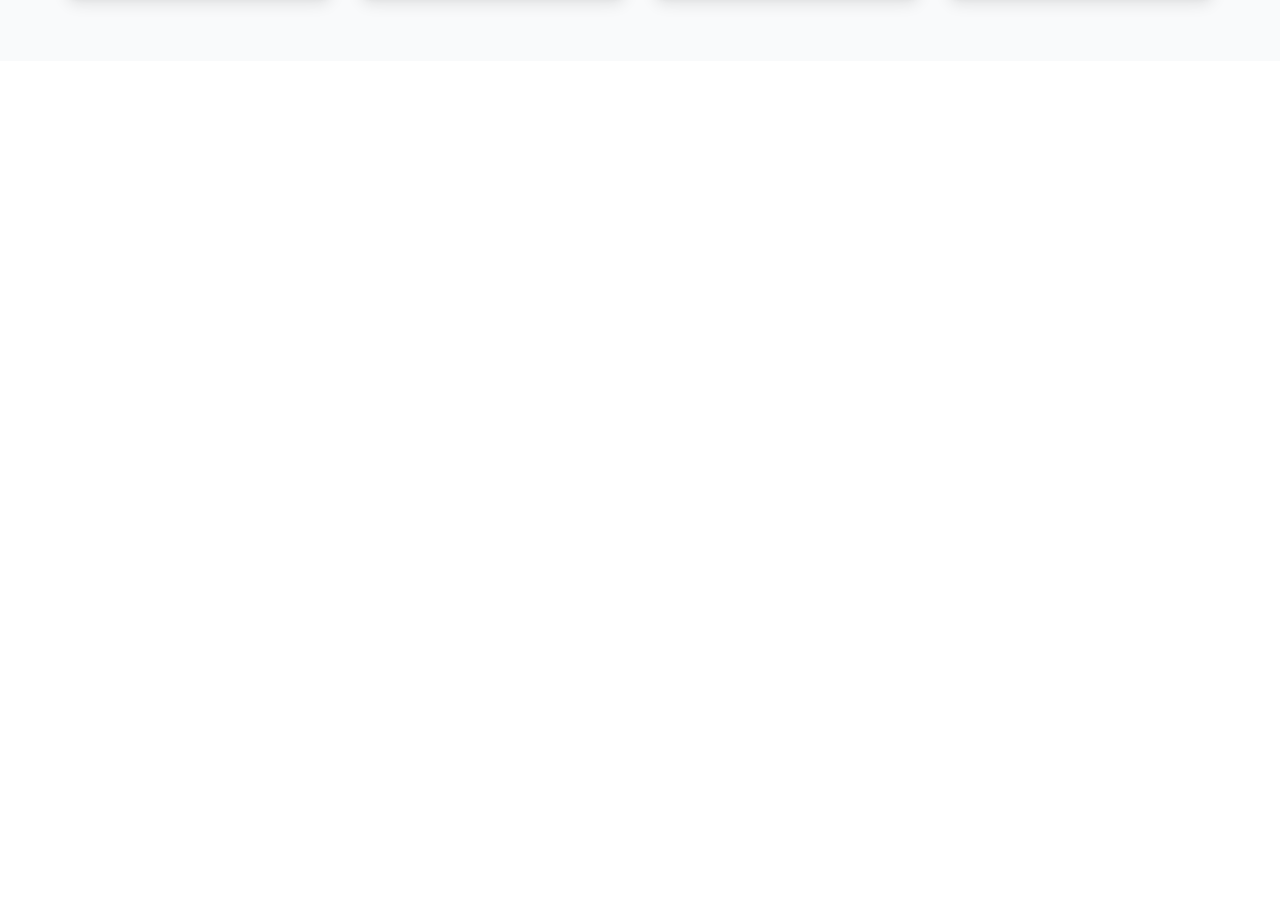
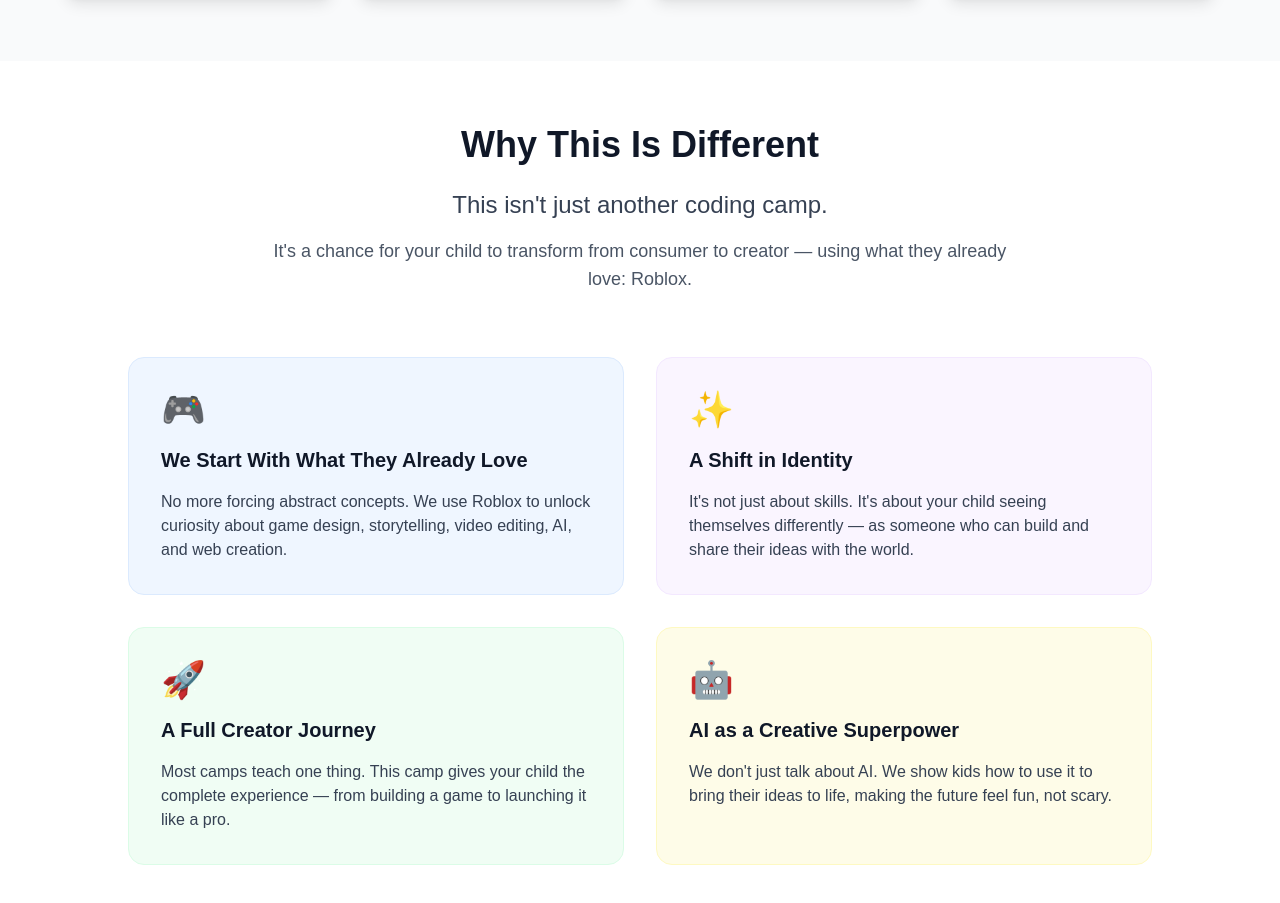
Before and after one commit to rafidhoda/robloxcreatorcamp, a Next.js app: page / in a window 1280 px wide. Shown: the part 1500-2403 px from the top of the page. Before the commit the page ends 1561 px from the top, so only its background shows below. Built offline with nearby package versions, Linux system fonts and the light colour scheme.

Commit message:
Why this is different section

```diff
--- a/src/app/page.tsx
+++ b/src/app/page.tsx
@@ -132,6 +132,65 @@ export default function Home() {
           </div>
         </div>
       </section>
+
+      {/* Why This Is Different Section */}
+      <section className="py-16 px-4 bg-white">
+        <div className="max-w-5xl mx-auto">
+          <div className="text-center mb-16">
+            <h2 className="text-3xl md:text-4xl font-extrabold text-gray-900 mb-6">
+              Why This Is Different
+            </h2>
+            <p className="text-xl md:text-2xl text-gray-700 mb-4">
+              This isn&apos;t just another coding camp.
+            </p>
+            <p className="text-lg text-gray-600 max-w-3xl mx-auto">
+              It&apos;s a chance for your child to transform from consumer to creator — using what they already love: Roblox.
+            </p>
+          </div>
+
+          <div className="grid grid-cols-1 md:grid-cols-2 gap-8">
+            <div className="bg-blue-50 p-8 rounded-2xl border border-blue-100">
+              <div className="text-4xl mb-4">🎮</div>
+              <h3 className="text-xl font-bold text-gray-900 mb-4">
+                We Start With What They Already Love
+              </h3>
+              <p className="text-gray-700">
+                No more forcing abstract concepts. We use Roblox to unlock curiosity about game design, storytelling, video editing, AI, and web creation.
+              </p>
+            </div>
+
+            <div className="bg-purple-50 p-8 rounded-2xl border border-purple-100">
+              <div className="text-4xl mb-4">✨</div>
+              <h3 className="text-xl font-bold text-gray-900 mb-4">
+                A Shift in Identity
+              </h3>
+              <p className="text-gray-700">
+                It&apos;s not just about skills. It&apos;s about your child seeing themselves differently — as someone who can build and share their ideas with the world.
+              </p>
+            </div>
+
+            <div className="bg-green-50 p-8 rounded-2xl border border-green-100">
+              <div className="text-4xl mb-4">🚀</div>
+              <h3 className="text-xl font-bold text-gray-900 mb-4">
+                A Full Creator Journey
+              </h3>
+              <p className="text-gray-700">
+                Most camps teach one thing. This camp gives your child the complete experience — from building a game to launching it like a pro.
+              </p>
+            </div>
+
+            <div className="bg-yellow-50 p-8 rounded-2xl border border-yellow-100">
+              <div className="text-4xl mb-4">🤖</div>
+              <h3 className="text-xl font-bold text-gray-900 mb-4">
+                AI as a Creative Superpower
+              </h3>
+              <p className="text-gray-700">
+                We don&apos;t just talk about AI. We show kids how to use it to bring their ideas to life, making the future feel fun, not scary.
+              </p>
+            </div>
+          </div>
+        </div>
+      </section>
     </main>
   );
 }
```
Also changed, not shown: public/images/rafid-hoda.jpg (added).
